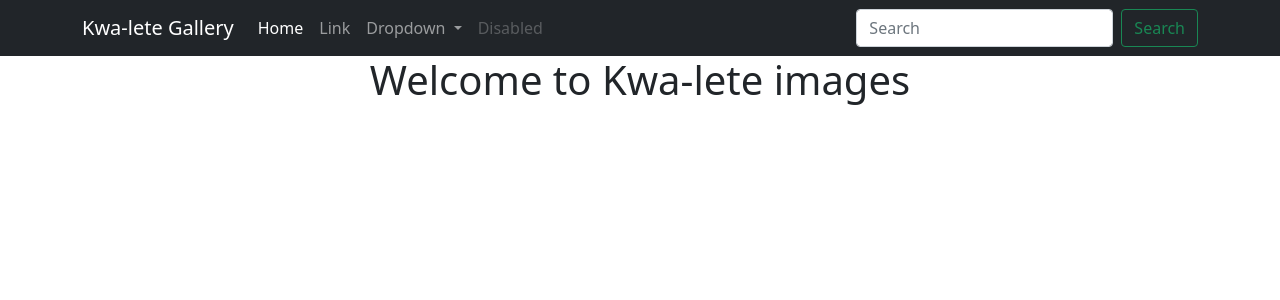
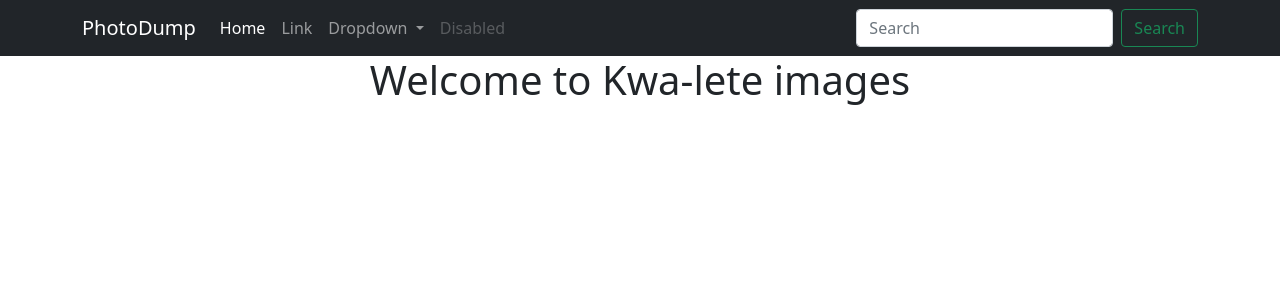
Before and after one commit to Cian747/quality, a Django app: page / in a window 1280 px wide. Shown: the top 300 px of the page. Run offline with Django 3.2, Linux system fonts and the light colour scheme; some libraries are stand-ins or nearby versions.

Commit message:
Changed site name

```diff
--- a/quality/templates/navbar.html
+++ b/quality/templates/navbar.html
@@ -1,6 +1,6 @@
 <nav class="navbar navbar-expand-lg navbar-dark bg-dark">
     <div class="container">
-      <a class="navbar-brand" href="#">Kwa-lete Gallery</a>
+      <a class="navbar-brand" href="#">PhotoDump</a>
       <button class="navbar-toggler" type="button" data-bs-toggle="collapse" data-bs-target="#navbarSupportedContent" aria-controls="navbarSupportedContent" aria-expanded="false" aria-label="Toggle navigation">
         <span class="navbar-toggler-icon"></span>
       </button>
```
